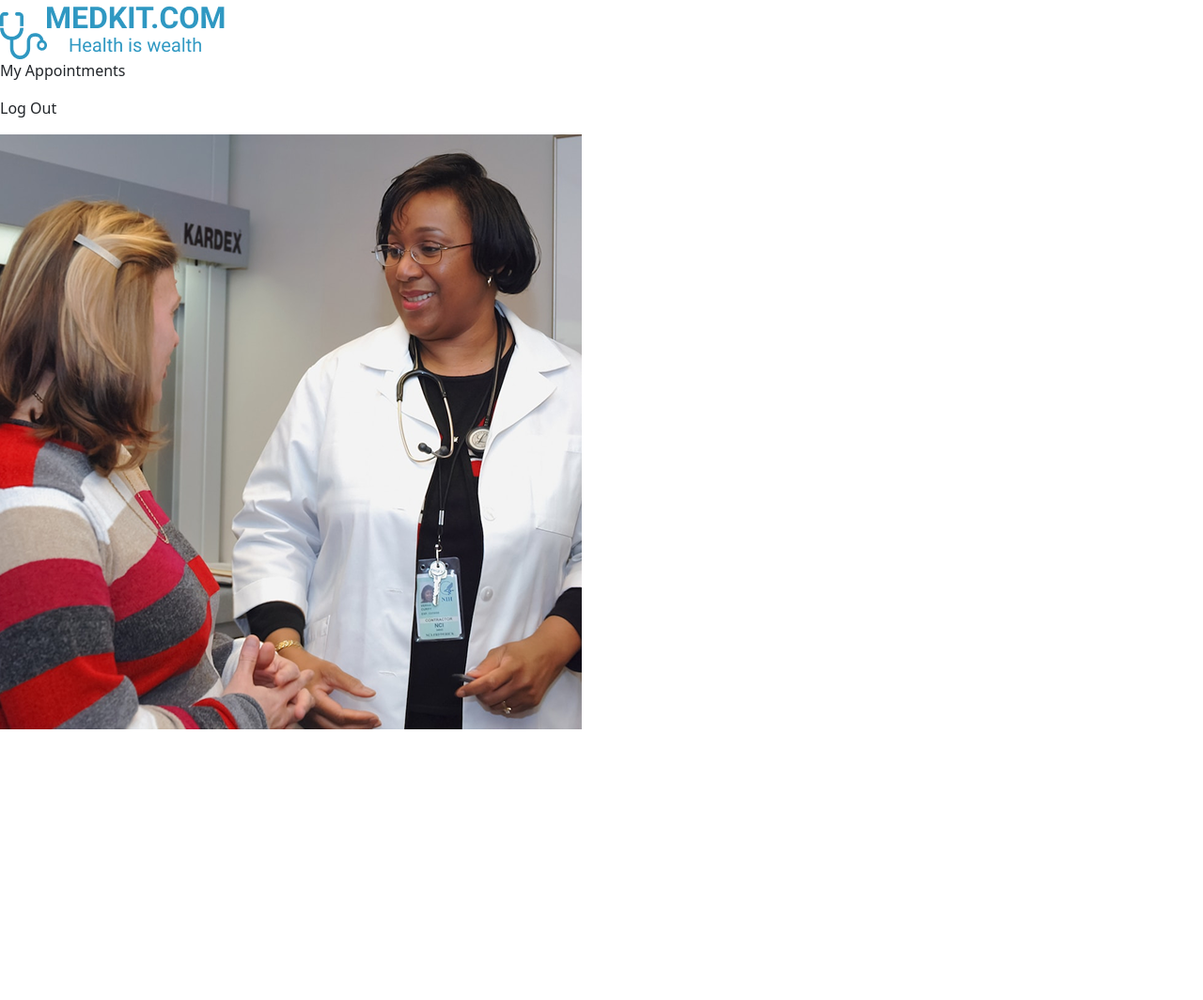
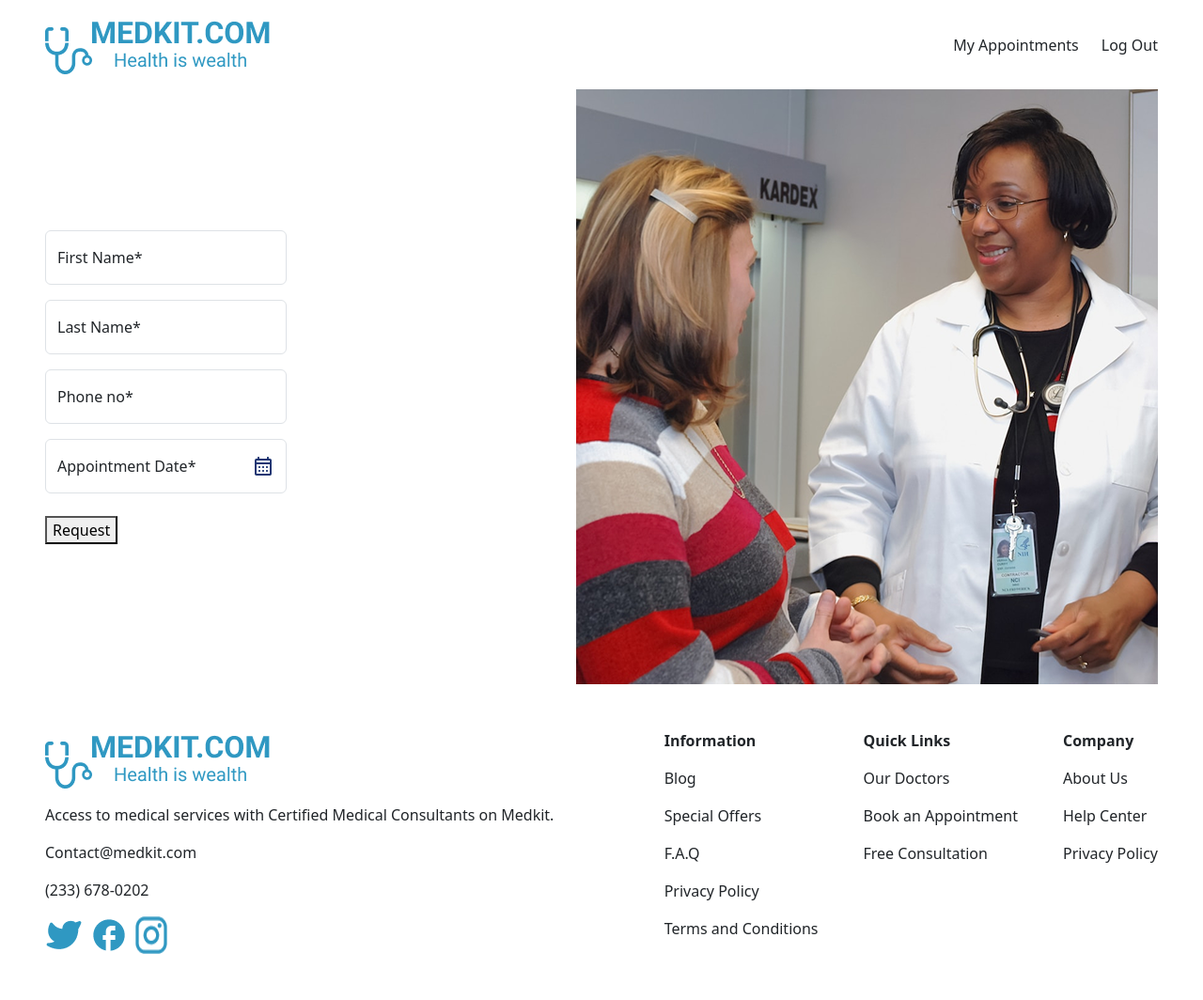
Before and after one commit to Allallnn/Medkit.com, a plain HTML site: page index.html in a window 1280 px wide. Shown: the whole page at 94% size. Before the commit the page ends 800 px from the top, so only its background shows below. Drawn offline with nearby package versions, Linux system fonts and the light colour scheme.

Commit message:
fixes: worked on project

```diff
--- a/index.html
+++ b/index.html
@@ -7,31 +7,95 @@
     <title>Medkit.com</title>
     <link href="https://cdn.jsdelivr.net/npm/bootstrap@5.3.8/dist/css/bootstrap.min.css" rel="stylesheet"
         integrity="sha384-sRIl4kxILFvY47J16cr9ZwB07vP4J8+LH7qKQnuqkuIAvNWLzeN8tE5YBujZqJLB" crossorigin="anonymous">
-        <link rel="stylesheet" href="style.css">
+    <link rel="stylesheet" href="style.css">
 </head>
 
 <body>
     <!-- Nav -->
-    <nav>
-        <div>
-            <img src="assets/Logo.png" alt="logo img">
-            <div>
-                <p>My Appointments</p>
-                <p>Log Out</p>
+    <nav class="d-flex justify-content-between align-items-center px-5 py-3">
+        <img src="assets/Logo.png" alt="logo img" class="nav-logo">
+        <div class="d-flex gap-4">
+            <p class="mb-0">My Appointments</p>
+            <p class="mb-0">Log Out</p>
+        </div>
+    </nav>
+
+    <!-- Main -->
+    <main>
+        <section class="Section-1 d-flex justify-content-between align-items-center px-5">
+            <div class="form-container">
+                <div class="d-flex flex-column gap-3">
+                    <div class="form-floating">
+                        <input type="text" class="form-control" id="firstname" placeholder="Firstname">
+                        <label for="firstname">First Name*</label>
+                    </div>
+
+                    <div class="form-floating">
+                        <input type="text" class="form-control" id="lastname" placeholder="Lastname">
+                        <label for="lastname">Last Name*</label>
+                    </div>
+
+                    <div class="form-floating">
+                        <input type="text" class="form-control" id="phone" placeholder="Phonenumber">
+                        <label for="phone">Phone no*</label>
+                    </div>
+
+                    <div class="form-floating position-relative">
+                        <input type="text" class="form-control" id="appointmentdate" placeholder="Appointmentdate">
+                        <label for="appointmentdate">Appointment Date*</label>
+                        <img src="assets/Vector.png" alt="calendar-icon" class="calendar-icon position-absolute end-0 me-3 top-50 translate-middle-y">
+                    </div>
+                </div>
+
+                <button class="request-btn mt-4">Request</button>
+            </div>
+
+            <div class="image-container">
+                <img src="assets/Rectangle 17.png" alt="rectangle" class="img-fluid">
+            </div>
+        </section>
+    </main>
+
+    <!-- Footer -->
+    <footer class="px-5 py-5 d-flex justify-content-between">
+        <div class="footer-left">
+            <img src="assets/Logo.png" alt="logo img" class="footer-logo mb-3">
+            <p>Access to medical services with Certified Medical Consultants on Medkit.</p>
+            <p>Contact@medkit.com</p>
+            <p>(233) 678-0202</p>
+            <div class="d-flex gap-2">
+                <img src="assets/twitter.png" alt="">
+                <img src="assets/facebook.png" alt="">
+                <img src="assets/Instagramm.png" alt="">
             </div>
         </div>
-    </nav>
-    <!-- Main -->
-    <main>
-<section>
-    <div></div>
-    <div><img src="assets/Rectangle 17.png" alt="rectangle"></div>
-</section>
-    </main>
-    <!-- Footer -->
-    <footer>
 
+        <div class="footer-right d-flex gap-5">
+            <div>
+                <p class="fw-bold">Information</p>
+                <p>Blog</p>
+                <p>Special Offers</p>
+                <p>F.A.Q</p>
+                <p>Privacy Policy</p>
+                <p>Terms and Conditions</p>
+            </div>
+
+            <div>
+                <p class="fw-bold">Quick Links</p>
+                <p>Our Doctors</p>
+                <p>Book an Appointment</p>
+                <p>Free Consultation</p>
+            </div>
+
+            <div>
+                <p class="fw-bold">Company</p>
+                <p>About Us</p>
+                <p>Help Center</p>
+                <p>Privacy Policy</p>
+            </div>
+        </div>
     </footer>
+
     <script src="https://cdn.jsdelivr.net/npm/bootstrap@5.3.8/dist/js/bootstrap.bundle.min.js"
         integrity="sha384-FKyoEForCGlyvwx9Hj09JcYn3nv7wiPVlz7YYwJrWVcXK/BmnVDxM+D2scQbITxI"
         crossorigin="anonymous"></script>
```
